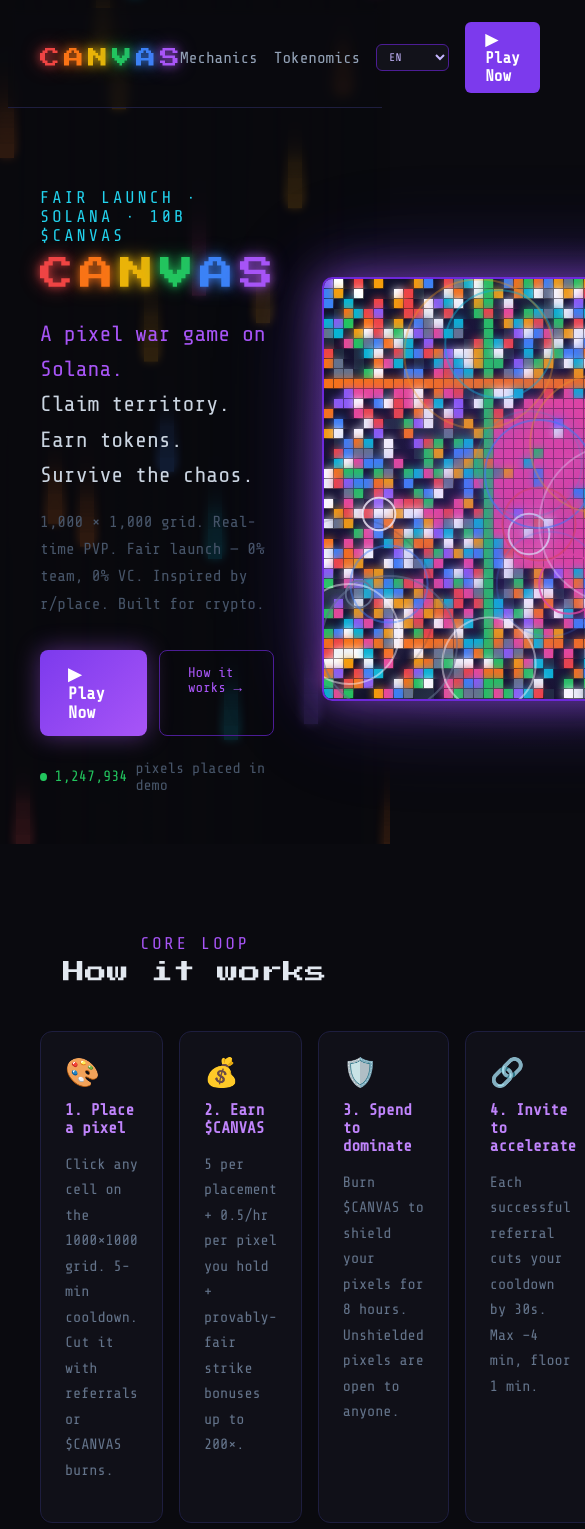
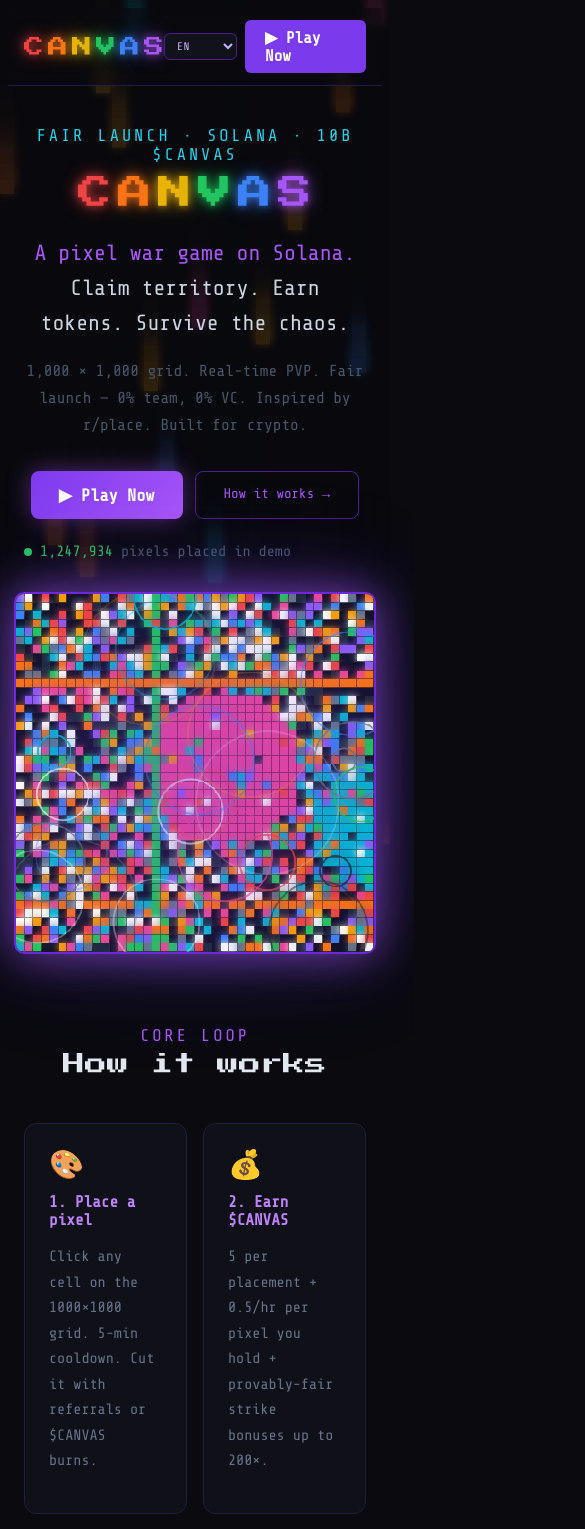
Before and after one commit to alnany/canvas, a Next.js app: page / in a window 390 px wide. Shown: the top 1529 px of the page, 585 px wide, since content can reach past the window. Built offline with nearby package versions, Linux system fonts and the light colour scheme.

Commit message:
feat: mobile-responsive landing page — stacked hero, collapsed nav, single-col grids on <768px

```diff
--- a/app/globals.css
+++ b/app/globals.css
@@ -12,3 +12,54 @@
 ::-webkit-scrollbar { width: 4px; }
 ::-webkit-scrollbar-track { background: #12121a; }
 ::-webkit-scrollbar-thumb { background: #a855f7; border-radius: 2px; }
+
+/* ── Landing page mobile responsive ────────────────────────────────────────── */
+
+/* Nav */
+.lp-nav { display:flex; align-items:center; justify-content:space-between; padding:14px 32px; }
+.lp-nav-links { display:flex; gap:16px; align-items:center; }
+.lp-nav-link-hide { display:inline; }
+
+/* Hero */
+.lp-hero { display:flex; align-items:center; justify-content:space-between; padding:80px 32px; gap:48px; }
+.lp-hero-text { flex:1; }
+.lp-hero-cta { display:flex; gap:12px; flex-wrap:wrap; }
+.lp-mini-canvas-wrap { flex-shrink:0; position:relative; }
+
+/* Sections */
+.lp-section  { padding:60px 32px; }
+.lp-section-b { padding:0 32px 60px; }
+.lp-cta-section { text-align:center; padding:60px 32px 80px; }
+.lp-footer { padding:24px 32px; }
+
+/* Grids */
+.lp-grid-4  { display:grid; grid-template-columns:repeat(4,1fr); gap:16px; }
+.lp-grid-3  { display:grid; grid-template-columns:repeat(3,1fr); gap:16px; }
+.lp-grid-3-sm { display:grid; grid-template-columns:repeat(3,1fr); gap:12px; }
+.lp-holdr-row { display:flex; gap:24px; align-items:flex-start; }
+
+@media (max-width: 768px) {
+  /* Nav: hide section links, reduce padding */
+  .lp-nav { padding:12px 16px; }
+  .lp-nav-links { gap:8px; }
+  .lp-nav-link-hide { display:none; }
+
+  /* Hero: stack vertically, center */
+  .lp-hero { flex-direction:column; padding:40px 16px 32px; gap:32px; text-align:center; }
+  .lp-hero-text { max-width:100% !important; }
+  .lp-hero-cta { justify-content:center; }
+  .lp-mini-canvas-wrap { width:100%; display:flex; justify-content:center; }
+  .lp-mini-canvas-wrap canvas { max-width:calc(100vw - 32px) !important; height:auto !important; }
+
+  /* Sections */
+  .lp-section  { padding:40px 16px; }
+  .lp-section-b { padding:0 16px 40px; }
+  .lp-cta-section { padding:40px 16px 60px; }
+  .lp-footer { padding:20px 16px; }
+
+  /* Grids: collapse to 1 or 2 cols */
+  .lp-grid-4  { grid-template-columns:repeat(2,1fr); }
+  .lp-grid-3  { grid-template-columns:1fr; }
+  .lp-grid-3-sm { grid-template-columns:1fr; }
+  .lp-holdr-row { flex-direction:column; }
+}
--- a/app/page.tsx
+++ b/app/page.tsx
@@ -130,6 +130,8 @@
       border:"2px solid #6d28d9",
       borderRadius:10,
       boxShadow:"0 0 40px rgba(168,85,247,0.55), 0 0 80px rgba(124,58,237,0.3), 0 0 120px rgba(99,102,241,0.15)",
+      maxWidth:"100%",
+      height:"auto",
     }} />
   );
 }
@@ -168,11 +170,11 @@
       {/* all content sits above bg canvas */}
       <div style={{ position:"relative", zIndex:1 }}>
         {/* NAV */}
-        <nav style={{ display:"flex", alignItems:"center", justifyContent:"space-between", padding:"14px 32px", borderBottom:"1px solid #1e1e3f", backdropFilter:"blur(4px)", background:"rgba(10,10,15,0.6)" }}>
+        <nav className="lp-nav" style={{ borderBottom:"1px solid #1e1e3f", backdropFilter:"blur(4px)", background:"rgba(10,10,15,0.6)" }}>
           <CanvasLogo size="sm" />
-          <div style={{ display:"flex", gap:16, alignItems:"center", fontSize:16 }}>
-            <a href="#mechanics" style={{ color:"#94a3b8", textDecoration:"none" }}>{T('nav_mechanics')}</a>
-            <a href="#tokenomics" style={{ color:"#94a3b8", textDecoration:"none" }}>{T('nav_tokenomics')}</a>
+          <div className="lp-nav-links" style={{ fontSize:16 }}>
+            <a href="#mechanics" className="lp-nav-link-hide" style={{ color:"#94a3b8", textDecoration:"none" }}>{T('nav_mechanics')}</a>
+            <a href="#tokenomics" className="lp-nav-link-hide" style={{ color:"#94a3b8", textDecoration:"none" }}>{T('nav_tokenomics')}</a>
             <LangSwitcher lang={lang} onChange={setLang_} />
             <Link href="/play" style={{ padding:"8px 20px", background:"#7c3aed", color:"#fff", borderRadius:6, textDecoration:"none", fontWeight:"bold", fontSize:16 }}>
               {T('nav_play_demo')}
@@ -181,8 +183,8 @@
         </nav>
 
         {/* HERO */}
-        <section style={{ display:"flex", alignItems:"center", justifyContent:"space-between", maxWidth:1100, margin:"0 auto", padding:"80px 32px", gap:48 }}>
-          <div style={{ flex:1 }}>
+        <section className="lp-hero" style={{ maxWidth:1100, margin:"0 auto" }}>
+          <div className="lp-hero-text">
             <div style={{ fontSize:17, color:"#22d3ee", marginBottom:12, letterSpacing:3, textTransform:"uppercase" }}>
               {T('hero_tag')}
             </div>
@@ -196,7 +198,7 @@
             <p style={{ fontSize:16, color:"#475569", marginBottom:32, maxWidth:420, lineHeight:1.7 }}>
               {T('hero_desc')}
             </p>
-            <div style={{ display:"flex", gap:12 }}>
+            <div className="lp-hero-cta">
               <Link href="/play" style={{
                 padding:"14px 28px", background:"linear-gradient(135deg,#7c3aed,#a855f7)",
                 color:"#fff", borderRadius:8, textDecoration:"none", fontWeight:"bold", fontSize:17,
@@ -207,24 +209,24 @@
                 color:"#a855f7", borderRadius:8, textDecoration:"none", fontSize:14
               }}>{T('hero_cta_how')}</a>
             </div>
-            <div style={{ marginTop:24, fontSize:15, color:"#475569", display:"flex", alignItems:"center", gap:8 }}>
+            <div style={{ marginTop:24, fontSize:15, color:"#475569", display:"flex", alignItems:"center", gap:8, justifyContent:"inherit" }}>
               <span style={{ width:8, height:8, background:"#22c55e", borderRadius:"50%", display:"inline-block", animation:"pulse 2s infinite" }} />
               <span style={{ color:"#22c55e" }}>{count.toLocaleString()}</span> {T('hero_pixels_placed')}
             </div>
           </div>
-          <div style={{ flexShrink:0, position:"relative" }}>
+          <div className="lp-mini-canvas-wrap">
             <div style={{ position:"absolute", inset:-48, background:"radial-gradient(circle,rgba(124,58,237,0.25),transparent 70%)", borderRadius:"50%", animation:"pulse 3s infinite" }} />
             <MiniCanvas />
           </div>
         </section>
 
         {/* CORE LOOP */}
-        <section id="mechanics" style={{ maxWidth:1100, margin:"0 auto", padding:"60px 32px" }}>
+        <section id="mechanics" className="lp-section" style={{ maxWidth:1100, margin:"0 auto" }}>
           <div style={{ textAlign:"center", marginBottom:48 }}>
             <div style={{ fontSize:17, color:"#a855f7", letterSpacing:3, textTransform:"uppercase", marginBottom:8 }}>{T('section_core_loop')}</div>
             <div style={{ fontFamily:"'Press Start 2P',monospace", fontSize:22 }}>{T('section_how')}</div>
           </div>
-          <div style={{ display:"grid", gridTemplateColumns:"repeat(4,1fr)", gap:16 }}>
+          <div className="lp-grid-4">
             {STEPS.map((s,i) => (
               <div key={i} style={{ padding:24, background:"rgba(18,18,26,0.85)", border:"1px solid #1e1e3f", borderRadius:12, backdropFilter:"blur(4px)" }}>
                 <div style={{ fontSize:28, marginBottom:12 }}>{s.emoji}</div>
@@ -236,11 +238,11 @@
         </section>
 
         {/* STRIKES */}
-        <section style={{ maxWidth:1100, margin:"0 auto", padding:"0 32px 60px" }}>
+        <section className="lp-section-b" style={{ maxWidth:1100, margin:"0 auto" }}>
           <div style={{ background:"rgba(13,17,23,0.85)", border:"1px solid #0e3a4f", borderRadius:16, padding:32, backdropFilter:"blur(4px)" }}>
             <div style={{ fontSize:17, color:"#22d3ee", letterSpacing:3, textTransform:"uppercase", marginBottom:8 }}>{T('section_strikes')}</div>
             <p style={{ color:"#94a3b8", marginBottom:24, fontSize:16 }}>{T('strikes_desc')}</p>
-            <div style={{ display:"grid", gridTemplateColumns:"repeat(3,1fr)", gap:16 }}>
+            <div className="lp-grid-3">
               {([
                 { tierKey:"strike_common"    as const, chance:"5%",   mult:"5×",   color:"#64748b", glow:"rgba(100,116,139,0.3)" },
                 { tierKey:"strike_rare"      as const, chance:"1%",   mult:"25×",  color:"#22d3ee", glow:"rgba(34,211,238,0.3)"  },
@@ -259,12 +261,12 @@
         </section>
 
         {/* TOKENOMICS */}
-        <section id="tokenomics" style={{ maxWidth:1100, margin:"0 auto", padding:"0 32px 60px" }}>
+        <section id="tokenomics" className="lp-section-b" style={{ maxWidth:1100, margin:"0 auto" }}>
           <div style={{ textAlign:"center", marginBottom:48 }}>
             <div style={{ fontSize:17, color:"#a855f7", letterSpacing:3, textTransform:"uppercase", marginBottom:8 }}>{T('section_tokenomics')}</div>
             <div style={{ fontFamily:"'Press Start 2P',monospace", fontSize:22 }}>{T('tok_title')}</div>
           </div>
-          <div style={{ display:"grid", gridTemplateColumns:"repeat(3,1fr)", gap:16, marginBottom:16 }}>
+          <div className="lp-grid-3" style={{ marginBottom:16 }}>
             {TOKENOMICS.map(tok => (
               <div key={tok.label} style={{ padding:24, background:"rgba(18,18,26,0.85)", border:`1px solid ${tok.color}30`, borderRadius:12, backdropFilter:"blur(4px)" }}>
                 <div style={{ fontSize:40, fontWeight:"bold", color:tok.color, marginBottom:4 }}>{tok.pct}%</div>
@@ -282,15 +284,15 @@
         </section>
 
         {/* HOLDR */}
-        <section style={{ maxWidth:1100, margin:"0 auto", padding:"0 32px 60px" }}>
-          <div style={{ background:"linear-gradient(135deg,rgba(26,5,51,0.9),rgba(15,23,42,0.9))", border:"1px solid #4c1d95", borderRadius:16, padding:32, display:"flex", gap:24, alignItems:"flex-start", backdropFilter:"blur(4px)" }}>
-            <div style={{ fontSize:40 }}>💎</div>
-            <div>
+        <section className="lp-section-b" style={{ maxWidth:1100, margin:"0 auto" }}>
+          <div className="lp-holdr-row" style={{ background:"linear-gradient(135deg,rgba(26,5,51,0.9),rgba(15,23,42,0.9))", border:"1px solid #4c1d95", borderRadius:16, padding:32, backdropFilter:"blur(4px)" }}>
+            <div style={{ fontSize:40, flexShrink:0 }}>💎</div>
+            <div style={{ flex:1, minWidth:0 }}>
               <h3 style={{ color:"#c084fc", fontWeight:"bold", fontSize:22, marginBottom:8 }}>{T('holdr_title')}</h3>
               <p style={{ color:"#cbd5e1", fontSize:16, lineHeight:1.7, marginBottom:16, maxWidth:600 }}>
                 {T('holdr_desc')}
               </p>
-              <div style={{ display:"grid", gridTemplateColumns:"repeat(3,1fr)", gap:12 }}>
+              <div className="lp-grid-3-sm">
                 {([
                   ['holdr_r1_label','holdr_r1_val'],
                   ['holdr_r2_label','holdr_r2_val'],
@@ -307,8 +309,8 @@
         </section>
 
         {/* CTA */}
-        <section style={{ textAlign:"center", padding:"60px 32px 80px" }}>
-          <div style={{ fontFamily:"'Press Start 2P',monospace", fontSize:"clamp(22px,3.5vw,34px)", marginBottom:16 }}>
+        <section className="lp-cta-section">
+          <div style={{ fontFamily:"'Press Start 2P',monospace", fontSize:"clamp(18px,3.5vw,34px)", marginBottom:16 }}>
             {T('cta_title')}
           </div>
           <p style={{ color:"#475569", fontSize:16, marginBottom:28 }}>{T('cta_desc')}</p>
@@ -320,7 +322,7 @@
         </section>
 
         {/* FOOTER */}
-        <footer style={{ borderTop:"1px solid #1e1e3f", padding:"24px 32px", textAlign:"center", fontSize:17, color:"#475569" }}>
+        <footer className="lp-footer" style={{ borderTop:"1px solid #1e1e3f", textAlign:"center", fontSize:17, color:"#475569" }}>
           <CanvasLogo size="sm" />
           {" · "}{T('footer_built')}
         </footer>
```
